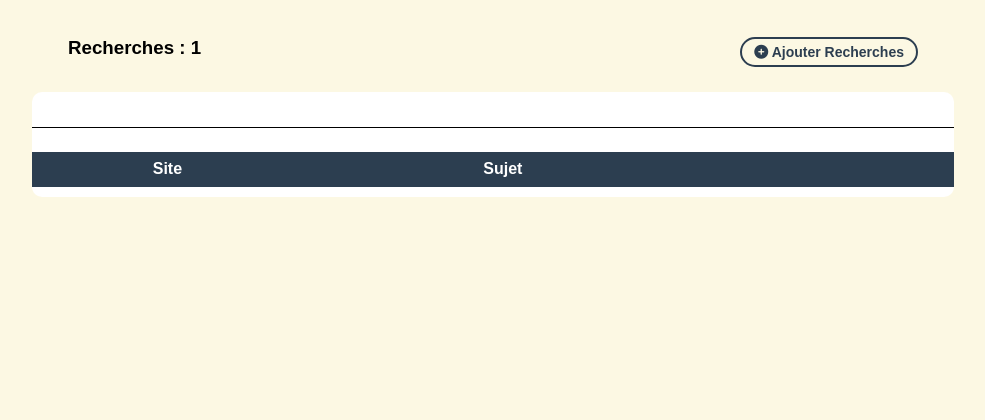
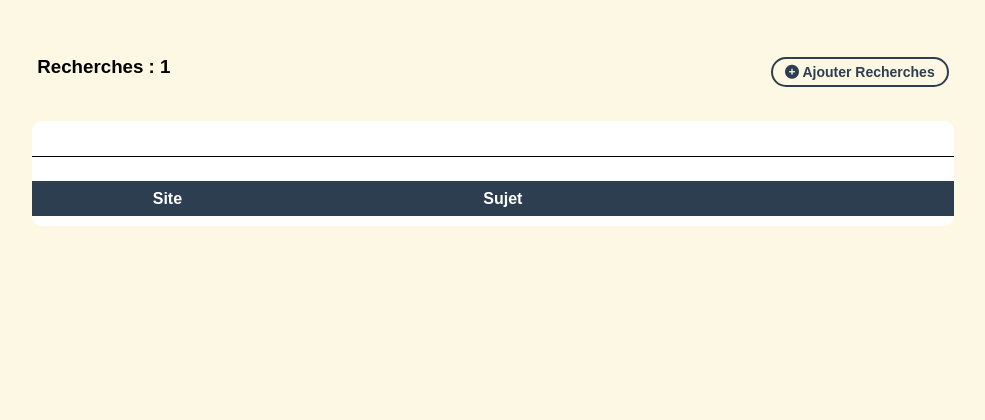
Before and after one commit to Florian-Dj/job_search, a Django app: page /recherche in a window 1280 px wide. Shown: the part 63-483 px from the top of the page, without its empty margins (147-1132 px from the left). Run offline with Django 3.2, Linux system fonts and the light colour scheme; tables that the repository leaves empty hold one stand-in row (values such as "Sample post"); some libraries are stand-ins or nearby versions.

Commit message:
CSS update title h3

```diff
--- a/static/css/style.css
+++ b/static/css/style.css
@@ -59,13 +59,14 @@
 
 div.title{
   margin: auto;
-  width: 83%;
+  width: 89%;
   display: flex;
   justify-content: space-between;
 }
 
-div.title h3{
-    margin: 0;
+
+div.title span{
+    margin-top: 20px;
 }
 
 a.button {
--- a/templates/search.html
+++ b/templates/search.html
@@ -5,7 +5,11 @@
 {% block body %}
 <div class="title">
     <h3> Recherches : {{ search_list.count }}</h3>
-    <a href="adminpolls/search/add/" class="button" target="_blank"><i class="fas fa-plus-circle"></i> Ajouter Recherches</a>
+    <span>
+        <a href="adminpolls/search/add/" class="button" target="_blank">
+            <i class="fas fa-plus-circle"></i> Ajouter Recherches
+        </a>
+    </span>
 </div>
 
 <div class="wrap-table100">
```
